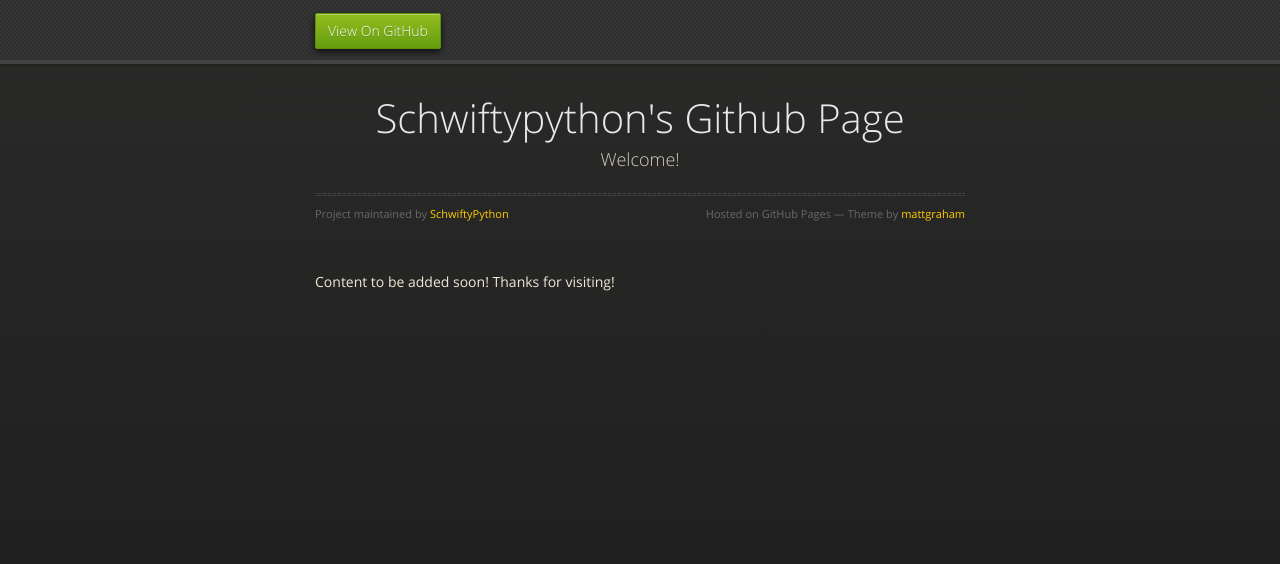
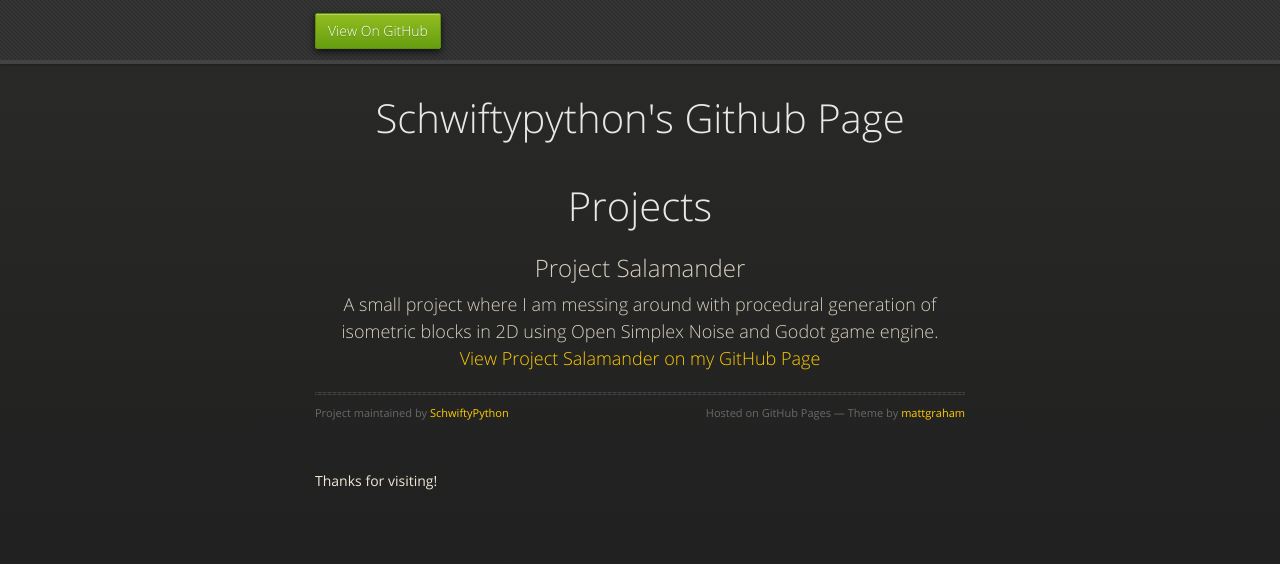
Before and after one commit to SchwiftyPython/SchwiftyPython.github.io, a plain HTML site: page index.html in a window 1280 px wide. Drawn offline with nearby package versions, Linux system fonts and the light colour scheme.

Commit message:
Added Projects to index.html and added h2 to stylesheet .

```diff
--- a/index.html
+++ b/index.html
@@ -29,13 +29,18 @@
       <section>
         <div id="title">
           <h1>Schwiftypython&#39;s Github Page</h1>
-          <p>Welcome!</p>
+          <br><br>
+          <h1>Projects</h1>
+          <br>
+          <h2>Project Salamander</h2>
+          <p>A small project where I am messing around with procedural generation of isometric blocks in 2D using Open Simplex Noise and Godot game engine. <br>
+          <a href="https://github.com/SchwiftyPython/Project-Salamander">View Project Salamander on my GitHub Page</a></p>
           <hr>
           <span class="credits left">Project maintained by <a href="https://github.com/SchwiftyPython">SchwiftyPython</a></span>
           <span class="credits right">Hosted on GitHub Pages &mdash; Theme by <a href="https://twitter.com/michigangraham">mattgraham</a></span>
         </div>
 
-        <p>Content to be added soon! Thanks for visiting! </p>
+        <p>Thanks for visiting! </p>
       </section>
 
     </div>
--- a/stylesheets/styles.css
+++ b/stylesheets/styles.css
@@ -799,6 +799,15 @@ section #title h1 {
   text-align: center;
   line-height: 36px;
 }
+
+section #title h2 {
+  color: #d7cfbe;
+  font-family: 'OpenSansLight', "Helvetica Neue", Helvetica, Arial, sans-serif;
+  font-weight: normal;
+  font-size: 24px;
+  text-align: center;
+}
+
 section #title p {
   color: #d7cfbe;
   font-family: 'OpenSansLight', "Helvetica Neue", Helvetica, Arial, sans-serif;
```
